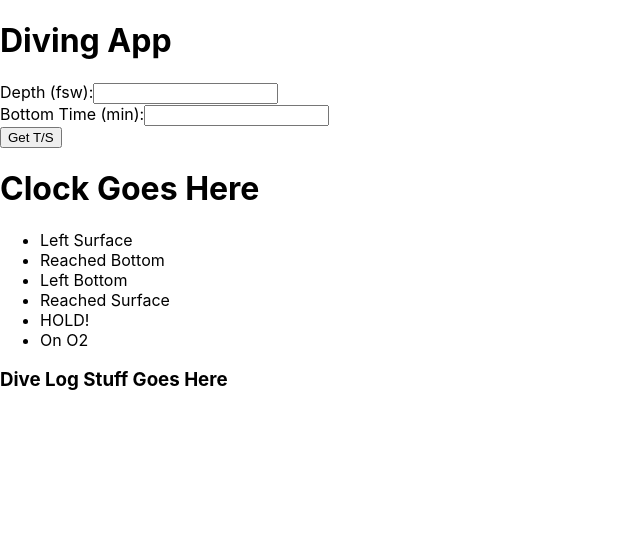
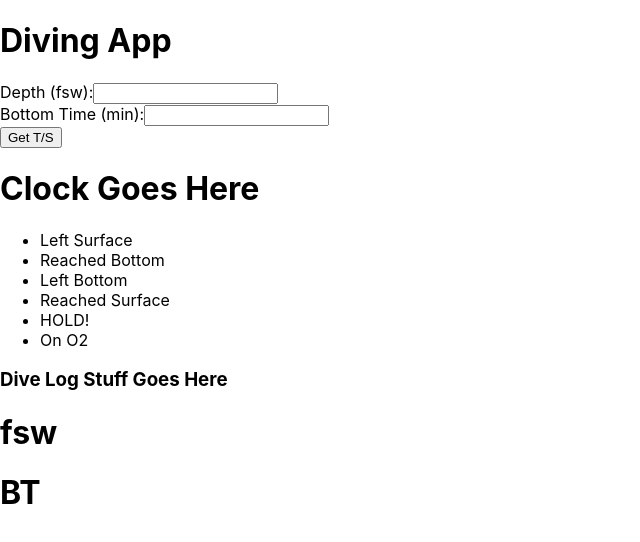
Before and after one commit to brannonstarnes/dive-app, a React (Create React App) app: page / in a window 1280 px wide. Shown: the top 542 px of the page, without its empty margins (0-640 px from the left). Built offline with nearby package versions, Linux system fonts and the light colour scheme.

Commit message:
form inputs are now passed to log and displayed

```diff
--- a/src/App.js
+++ b/src/App.js
@@ -6,28 +6,27 @@ import Clock from "./components/clock";
 import ClockButtons from "./components/clockButtons";
 import Log from "./components/diveLog";
 
+//TO DO: get depth and bt from the Form, pass it to Log to display
+function App(props) {
 
-function App(props) {
-  const [diveLog, setDiveLog] = useState([])
-  const makeDiveLogEntry= (entry) => {
-    let entries = [...diveLog, entry];
-    setDiveLog(entries);
-  }
-
+  const [bottomTime, setBottomTime] = useState([])
+  const [depth, setDepth] = useState([])
+  const [onO2, setOnO2] = useState([])
+  const [leftSurface, setLS] = useState([])
 
   const getBottomTime = (leftSurf, leftBott) => {
     let bottomTime = leftSurf - leftBott
-    return bottomTime
+    return setBottomTime(bottomTime)
   }
 
 
   return (
     <>
       <Header />
-      <Forms />
+      <Forms getBT={getBottomTime} setDepth={setDepth} setBT={setBottomTime} depth={depth} BT={bottomTime}/>
       <Clock />
-      <ClockButtons getBT={getBottomTime}/>
-      <Log makeDiveLogEntry={makeDiveLogEntry}/>
+      <ClockButtons getBT={getBottomTime} setDepth={setDepth} setOnO2={setOnO2} setLS={setLS} />
+      <Log LS={leftSurface} BT={bottomTime} D={depth} onO2={onO2} />
     </>
   ) ;
 }
--- a/src/components/diveLog.js
+++ b/src/components/diveLog.js
@@ -1,11 +1,31 @@
 import React from "react";
+import { useState } from "react";
 
 function Log(props){
+
+    const [diveLog, setDiveLog] = useState([])
+
+    const makeDiveLogEntry= (entry) => {
+    let entries = [...diveLog, entry];
+    setDiveLog(entries);
+  }
+
+    // const log = makeDiveLogEntry()
+    // const mapEntries = (log.map(entry => {
+    //     return <li>{entry}</li>
+    // }))
+
+
     return(
         <div id='dive-log-container'>
             <title> Diving Log </title>
             <div>
                 <h3> Dive Log Stuff Goes Here </h3>
+                <h1>{props.D || "0"} fsw</h1>
+                <h1>{props.BT || "0"} BT</h1>
+                {/* <ul>
+                    {mapEntries}
+                </ul> */}
             </div>
         </div>
     )
--- a/src/components/forms.js
+++ b/src/components/forms.js
@@ -3,12 +3,16 @@ import { useState } from "react";
 
 function Forms(props){
 
+    const [formDepth, setFormDepth] = useState();
+    const [formBT, setFormBT] = useState();
+
     const handleSubmit= (e) => {
         e.preventDefault();
+        props.setBT(formBT);
+        props.setDepth(formDepth);
     }
 
-    const [formDepth, setFormDepth] = useState();
-    const [formBT, setFormBT] = useState();
+
 
     return (
 
```
